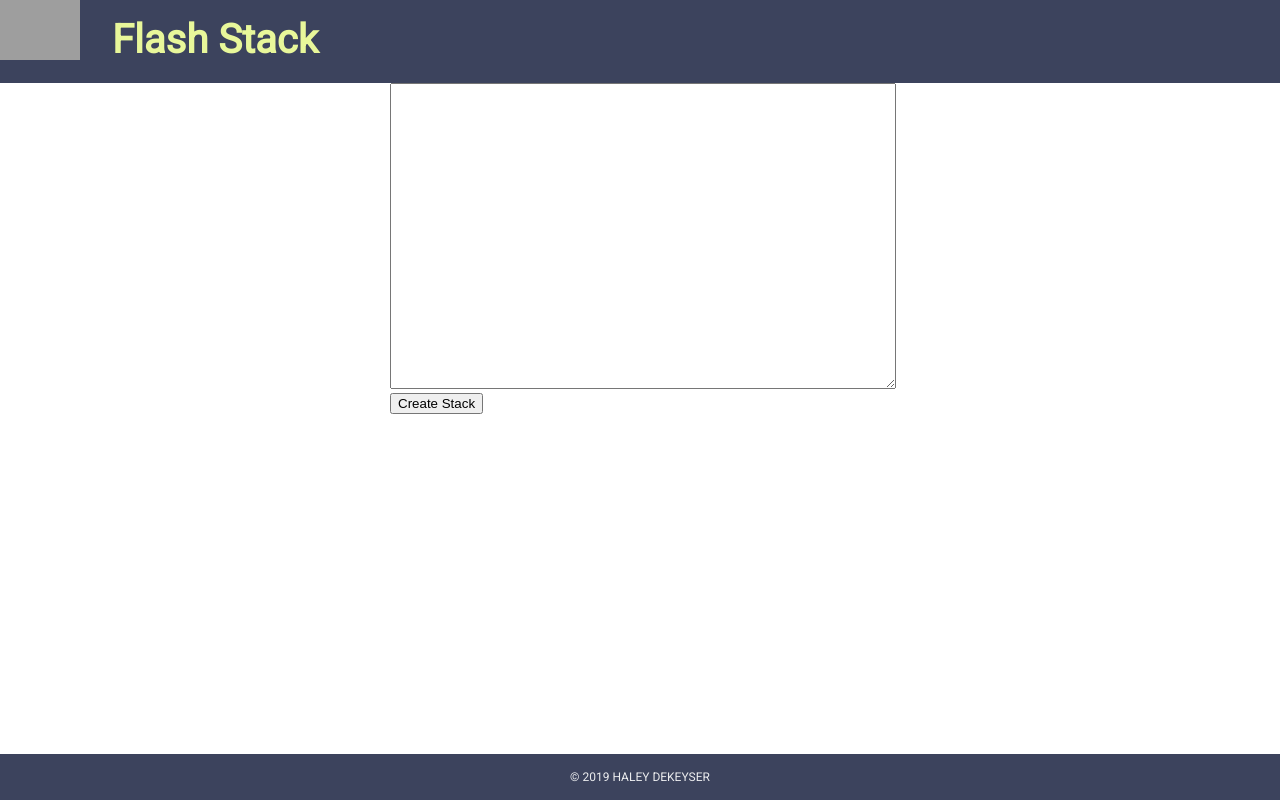
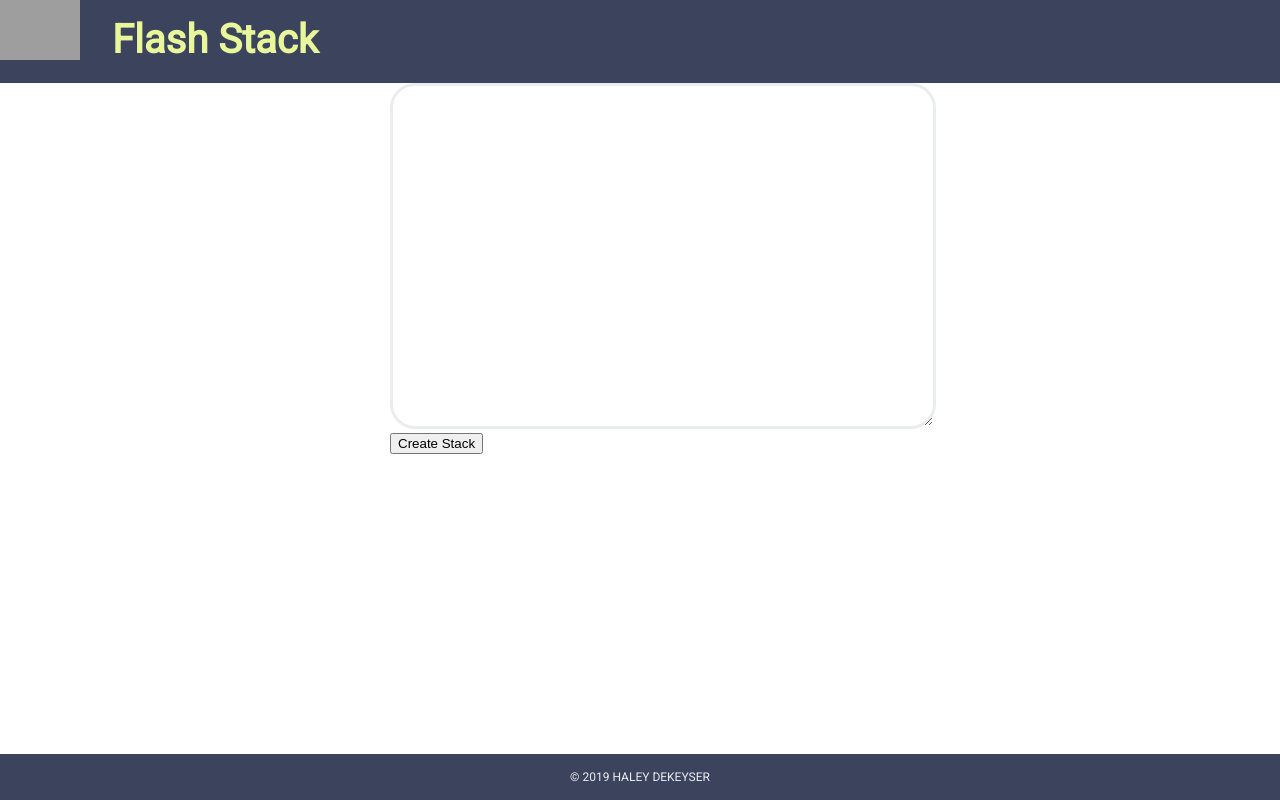
Before and after one commit to haleydek/flash-stack, a React (Create React App) app: page /new in a window 1280 px wide. Built offline with nearby package versions, Linux system fonts and the light colour scheme; grey boxes are pictures that could not be loaded.

Commit message:
style textarea border, padding, and font size.

```diff
--- a/src/components/stack/Form.js
+++ b/src/components/stack/Form.js
@@ -61,6 +61,10 @@ const StyledStackForm = styled.form`
 
 const StyledTextArea = styled.textarea`
     width: 100%;
+    border-radius: 25px;
+    border: 3px solid ${props => props.theme.primaryLight};
+    padding: 20px;
+    font-size: 16px;
 
     @media only screen and (max-width: 767px) {
         height: 156px;
```
